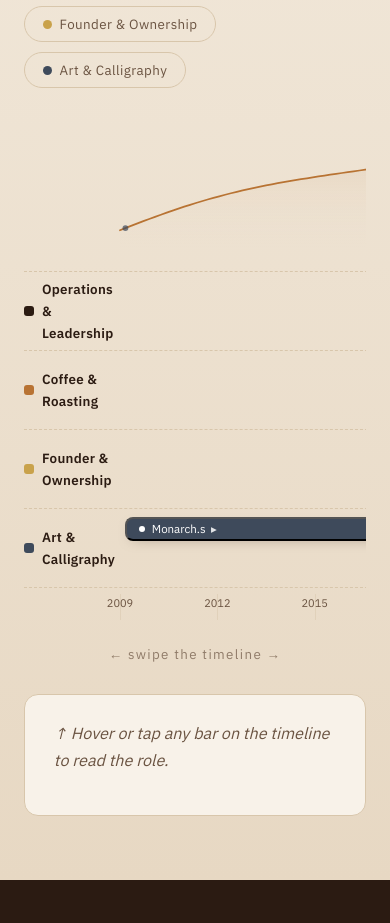
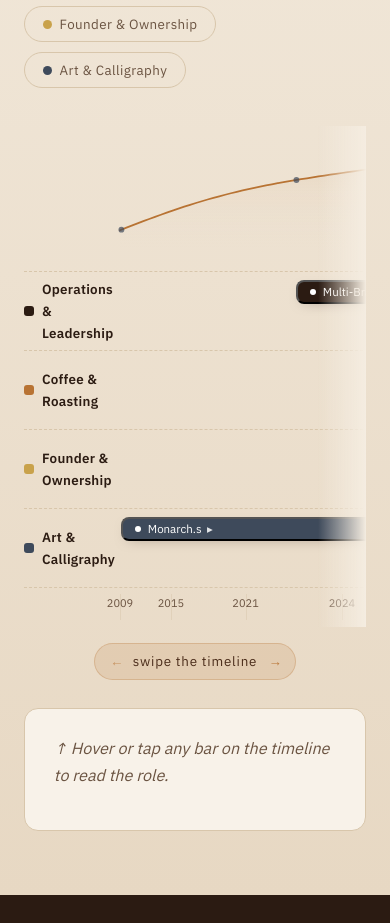
Before and after one commit to Noice-Anas/saleh-bawarith, a plain HTML site: page index.html in a window 390 px wide. Shown: the part 3300-4223 px from the top of the page. Drawn offline with Linux system fonts and the light colour scheme; a web font is replaced by a local one.

Commit message:
Rescale timeline axis to fix cropped labels and strengthen mobile swipe cues
Compress the near-empty early years and expand the dense 2024–2027 cluster
via a piecewise-linear axis, so recent role bars are wide enough to show
their full labels (only the 3-month/point bars still ellipsize, read via the
detail readout). Route bar widths and curve dots through the same axis, and
give the year ticks explicit, non-colliding positions.

On mobile, add a right-edge fade gradient, an animated swipe pill that
retires after the first scroll, and force the scroller LTR so it starts at
the left edge with a correctly-placed fade in Arabic too.

```diff
--- a/assets/css/style.css
+++ b/assets/css/style.css
@@ -706,16 +706,32 @@ html[lang="ar"] .about__body .drop::first-letter {
 .bar--point {
   min-width: 40px;
 }
+/* let the label shrink and ellipsize inside a narrow bar instead of hard-clipping mid-letter */
+.bar__label {
+  min-width: 0;
+  overflow: hidden;
+  text-overflow: ellipsis;
+  white-space: nowrap;
+}
 
 /* chart scroll region (swipeable on narrow screens).
    Force LTR so the curve/bars/years share one left-anchored plot area and
-   chronology reads left→right in both languages. */
+   chronology reads left→right in both languages. Also keeps scrollLeft
+   positive and left-anchored in Arabic (RTL) instead of flipping. */
+.tl__chart {
+  position: relative;
+}
 .tl__scroll {
   overflow: visible;
+  direction: ltr;
 }
 .tl__inner {
   width: 100%;
   direction: ltr;
+}
+/* right-edge "more →" gradient — mobile only, fades out at the far end */
+.tl__fade {
+  display: none;
 }
 .tl__swipe {
   display: none;
@@ -737,8 +753,76 @@ html[lang="ar"] .about__body .drop::first-letter {
   .tl__inner {
     min-width: 680px;
   }
+  .tl__fade {
+    display: block;
+    position: absolute;
+    inset-block: 0;
+    right: 0; /* physical: the force-LTR scroller always overflows to the right, both langs */
+    width: 48px;
+    pointer-events: none;
+    background: linear-gradient(to left, var(--bg), transparent);
+    transition: opacity 0.3s var(--ease);
+  }
+  .tl__chart.at-end .tl__fade {
+    opacity: 0;
+  }
   .tl__swipe {
-    display: block;
+    display: flex;
+    width: fit-content;
+    margin-inline: auto; /* centres the fit-content pill */
+    align-items: center;
+    gap: 0.5rem;
+    color: var(--roast);
+    opacity: 1;
+    background: color-mix(in srgb, var(--copper) 14%, transparent);
+    border: 1px solid color-mix(in srgb, var(--copper) 28%, transparent);
+    border-radius: 999px;
+    padding: 0.4rem 1rem;
+    letter-spacing: 0.06em;
+    transition:
+      opacity 0.4s var(--ease),
+      transform 0.4s var(--ease);
+  }
+  .tl__swipe.gone {
+    opacity: 0;
+    transform: translateY(-4px);
+    pointer-events: none;
+  }
+}
+.tl__swipe-arrow {
+  display: inline-block;
+  color: var(--copper);
+  font-weight: 700;
+}
+@media (prefers-reduced-motion: no-preference) {
+  .tl__swipe-arrow {
+    animation: tl-nudge 1.4s ease-in-out infinite;
+  }
+  .tl__swipe-arrow--r {
+    animation-name: tl-nudge-r;
+    animation-delay: 0.7s;
+  }
+  @keyframes tl-nudge {
+    0%,
+    100% {
+      transform: translateX(0);
+      opacity: 0.55;
+    }
+    50% {
+      transform: translateX(-4px);
+      opacity: 1;
+    }
+  }
+  @keyframes tl-nudge-r {
+    0%,
+    100% {
+      transform: translateX(0);
+      opacity: 0.55;
+    }
+    50% {
+      transform: translateX(4px);
+      opacity: 1;
+    }
   }
 }
 
--- a/assets/js/app.js
+++ b/assets/js/app.js
@@ -64,10 +64,22 @@
   function roleEnd(r) { return r.present ? NOW : toDec(r.end) + 1 / 12; }
   function isPoint(r) { return !r.present && r.start === r.end; }
 
+  // Non-linear time axis: squeeze the near-empty early years, expand the dense
+  // 2024→2027 cluster so recent role bars are wide enough to carry their labels.
+  // Piecewise-linear over [year, pct] stops — still monotonic left→right.
+  const AXIS_STOPS = [[2009, 0], [2020, 16], [2024, 38], [2027, 100]];
+  function axisPct(dec) {
+    const d = clamp(dec, AXIS_STOPS[0][0], AXIS_STOPS[AXIS_STOPS.length - 1][0]);
+    for (let i = 1; i < AXIS_STOPS.length; i++) {
+      const [y0, p0] = AXIS_STOPS[i - 1], [y1, p1] = AXIS_STOPS[i];
+      if (d <= y1 || i === AXIS_STOPS.length - 1) return p0 + (d - y0) / (y1 - y0) * (p1 - p0);
+    }
+    return 0;
+  }
+
   function renderTimeline() {
     const { startYear, endYear } = D.timeline;
-    const range = endYear - startYear;
-    const pctL = dec => ((dec - startYear) / range) * 100;
+    const pctL = axisPct;
 
     /* --- filter chips --- */
     const fWrap = $("#tlFilters");
@@ -107,7 +119,7 @@
       roles.forEach(r => {
         const s = toDec(r.start), e = roleEnd(r);
         const left = pctL(s);
-        const width = Math.max(((e - s) / range) * 100, 0);
+        const width = Math.max(pctL(e) - left, 0);
         const bar = el("button", "bar" + (r.present ? " bar--present" : "") + (isPoint(r) ? " bar--point" : ""));
         bar.style.left = left + "%";
         bar.style.width = width + "%";
@@ -117,7 +129,7 @@
         bar.style.background = `var(${track.var})`;
         bar.dataset.id = r.id;
         bar.dataset.track = r.track;
-        bar.innerHTML = `<span class="bar__dot"></span><span>${r.org}</span>`;
+        bar.innerHTML = `<span class="bar__dot"></span><span class="bar__label">${r.org}</span>`;
         bar.setAttribute("aria-label", r.org);
         bar.addEventListener("mouseenter", () => showDetail(r));
         bar.addEventListener("focus", () => showDetail(r));
@@ -128,14 +140,19 @@
       lanes.appendChild(lane);
     });
 
-    /* --- year axis --- */
+    /* --- year axis ---
+       Explicit ticks: sparse in the compressed early years (so labels don't
+       collide on the narrow mobile plot), denser through the expanded recent
+       cluster where the action is. */
     const yWrap = $("#tlYears");
     yWrap.style.direction = "ltr";
-    for (let y = startYear; y <= endYear; y += 3) {
+    const yearTicks = [2009, 2015, 2021, 2024, 2025, 2026, 2027]
+      .filter(y => y >= startYear && y <= endYear);
+    yearTicks.forEach(y => {
       const g = el("div", "tl__grid"); g.style.left = pctL(y) + "%";
       const lab = el("div", "tl__year", String(y)); lab.style.left = pctL(y) + "%";
       yWrap.appendChild(g); yWrap.appendChild(lab);
-    }
+    });
 
     /* --- reveal bars (staggered left→right, like the curve drawing) --- */
     const barsAll = () => [...lanes.querySelectorAll(".bar")];
@@ -202,7 +219,7 @@
     const fillD = d + ` L ${W} ${H} L 0 ${H} Z`;
 
     const dots = D.roles.map(r => {
-      const t = clamp((toDec(r.start) - D.timeline.startYear) / (D.timeline.endYear - D.timeline.startYear), 0, 1);
+      const t = clamp(pctL(toDec(r.start)) / 100, 0, 1); // same non-linear axis as the bars
       const trk = trackOf(r.track);
       return `<circle class="crack" data-track="${r.track}" data-t="${t.toFixed(3)}" cx="${(t * W).toFixed(1)}" cy="${curveY(t, H).toFixed(1)}" r="5" fill="var(${trk.var})"></circle>`;
     }).join("");
@@ -338,12 +355,30 @@
     });
   }
 
+  /* ---------- TIMELINE SCROLL CUES (mobile) ---------- */
+  // Fade the right-edge gradient near the end and retire the swipe hint once used.
+  function initTimelineScroll() {
+    const sc = $("#tlScroll");
+    if (!sc) return;
+    const chart = sc.closest(".tl__chart");
+    const swipe = $("#tlSwipe");
+    let swiped = false;
+    const onScroll = () => {
+      if (!swiped && sc.scrollLeft > 8) { swiped = true; if (swipe) swipe.classList.add("gone"); }
+      if (chart) chart.classList.toggle("at-end", sc.scrollLeft + sc.clientWidth >= sc.scrollWidth - 4);
+    };
+    onScroll();
+    sc.addEventListener("scroll", onScroll, { passive: true });
+    window.addEventListener("resize", onScroll);
+  }
+
   /* ---------- INIT ---------- */
   function init() {
     initLang();
     renderStats();
     renderAchievements();
     renderTimeline();
+    initTimelineScroll();
     renderOrigins();
     renderSkills();
     renderGallery();
--- a/index.html
+++ b/index.html
@@ -247,7 +247,8 @@
           </div>
 
           <!-- chart region: horizontally swipeable on narrow screens -->
-          <div class="tl__scroll">
+          <div class="tl__chart">
+            <div class="tl__scroll" id="tlScroll">
               <div class="tl__inner">
                 <!-- roast curve svg is injected here -->
                 <div
@@ -260,9 +261,14 @@
                 <div class="tl__years" id="tlYears"></div>
               </div>
             </div>
-          <p class="tl__swipe" aria-hidden="true">
-            <span data-lang="en">← swipe the timeline →</span>
-            <span data-lang="ar">← اسحب المسار →</span>
+            <!-- mobile "more →" cue; fades out at the far end -->
+            <div class="tl__fade" aria-hidden="true"></div>
+          </div>
+          <p class="tl__swipe" id="tlSwipe" aria-hidden="true">
+            <span class="tl__swipe-arrow">←</span>
+            <span data-lang="en">swipe the timeline</span
+            ><span data-lang="ar">اسحب المسار</span>
+            <span class="tl__swipe-arrow tl__swipe-arrow--r">→</span>
           </p>
 
           <!-- detail readout -->
```
Lines whose indentation alone changed are shown as unchanged.
